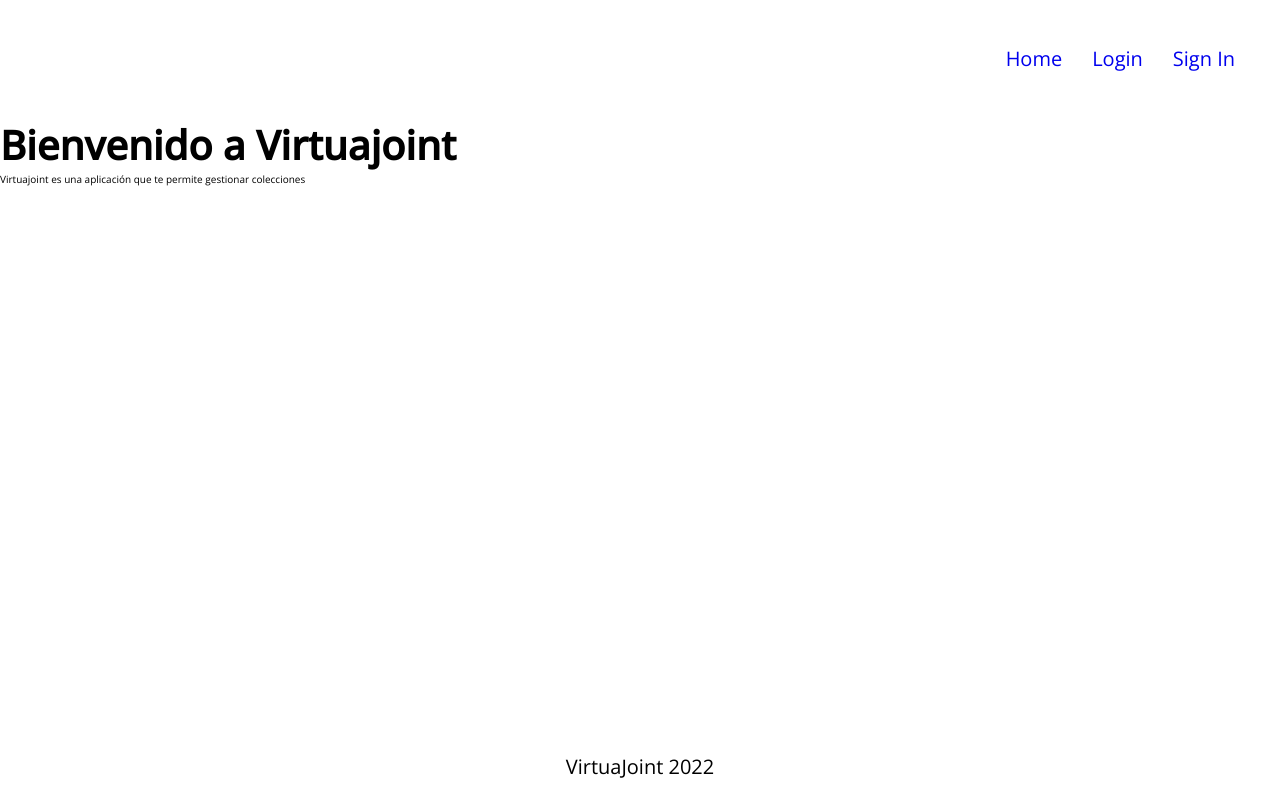
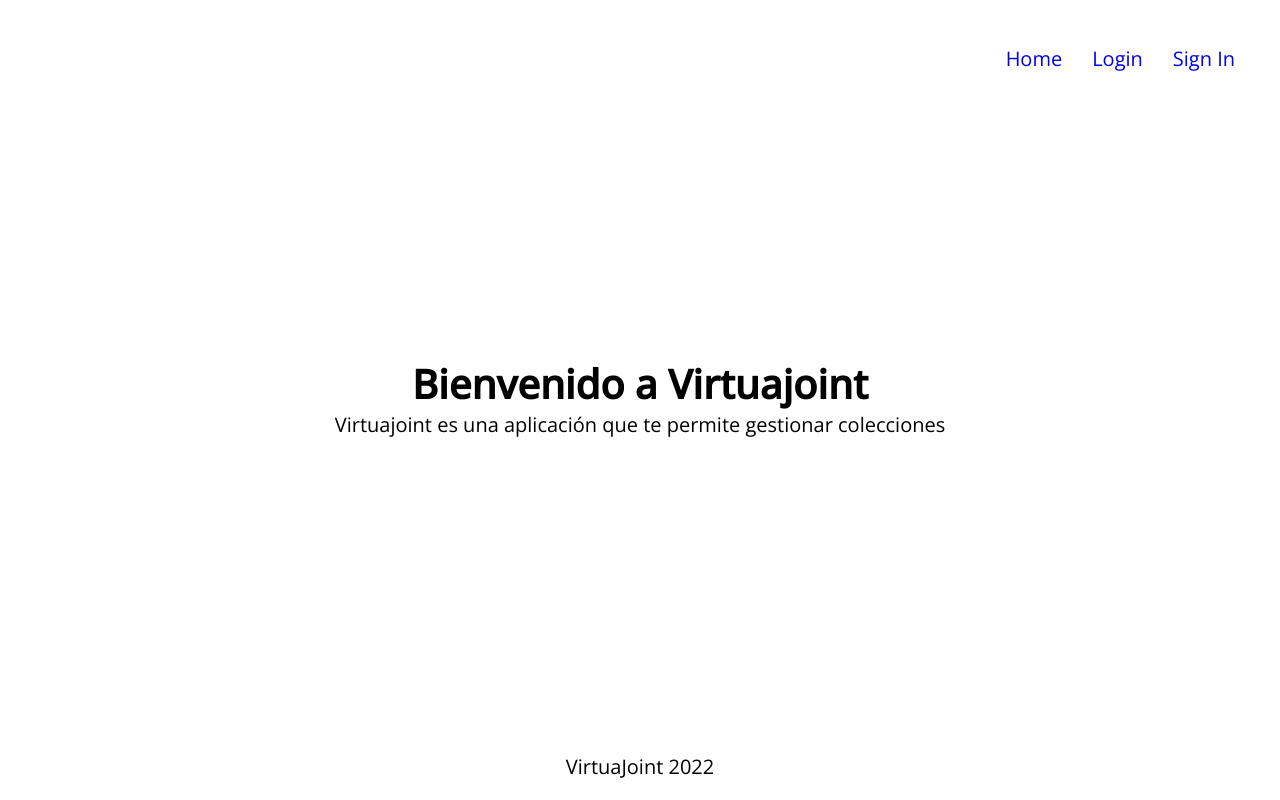
Before and after one commit to natan9019/virtuajoint, a PHP site: page / in a window 1280 px wide. Run offline with PHP 8.4, Linux system fonts and the light colour scheme.

Commit message:
Centrado el h1 y el parrafo de heroSection

```diff
--- a/public/css/styles.css
+++ b/public/css/styles.css
@@ -21,6 +21,10 @@ h1 {
     font-size: 4rem;
 }
 
+p {
+    font-size: 2rem;
+}
+
 .navbar {
     display: flex;
     justify-content: end;
@@ -38,14 +42,15 @@ h1 {
     padding: 1.5rem;
 }
 
-.hero {
+.heroSection {
     display: flex;
+    flex-direction: column;
     justify-content: center;
     align-items: center;
     height: 70vh;
 }
 
-.hero h1 {
+.heroSection h1 {
     text-align: center;
 }
 
```
